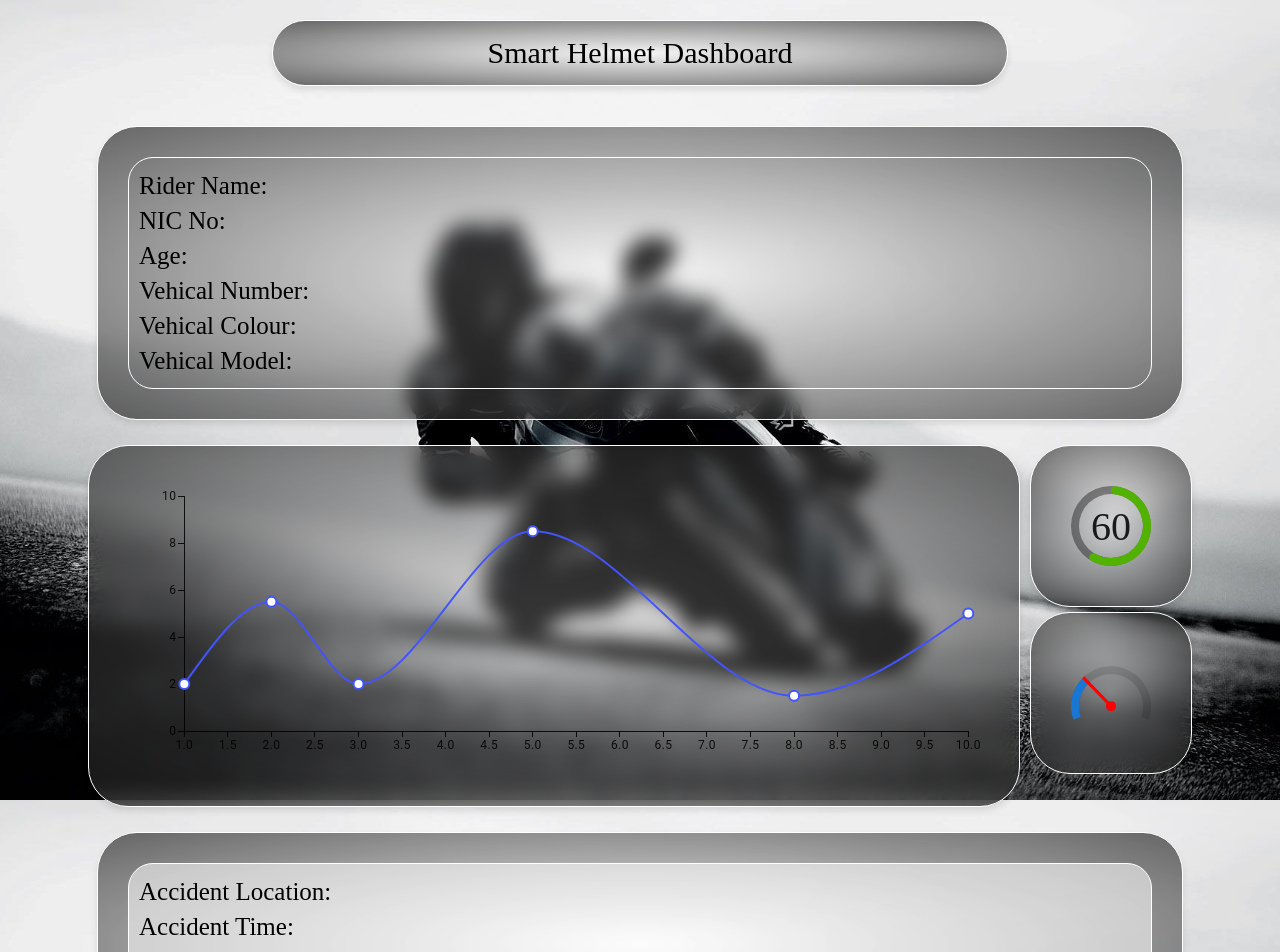
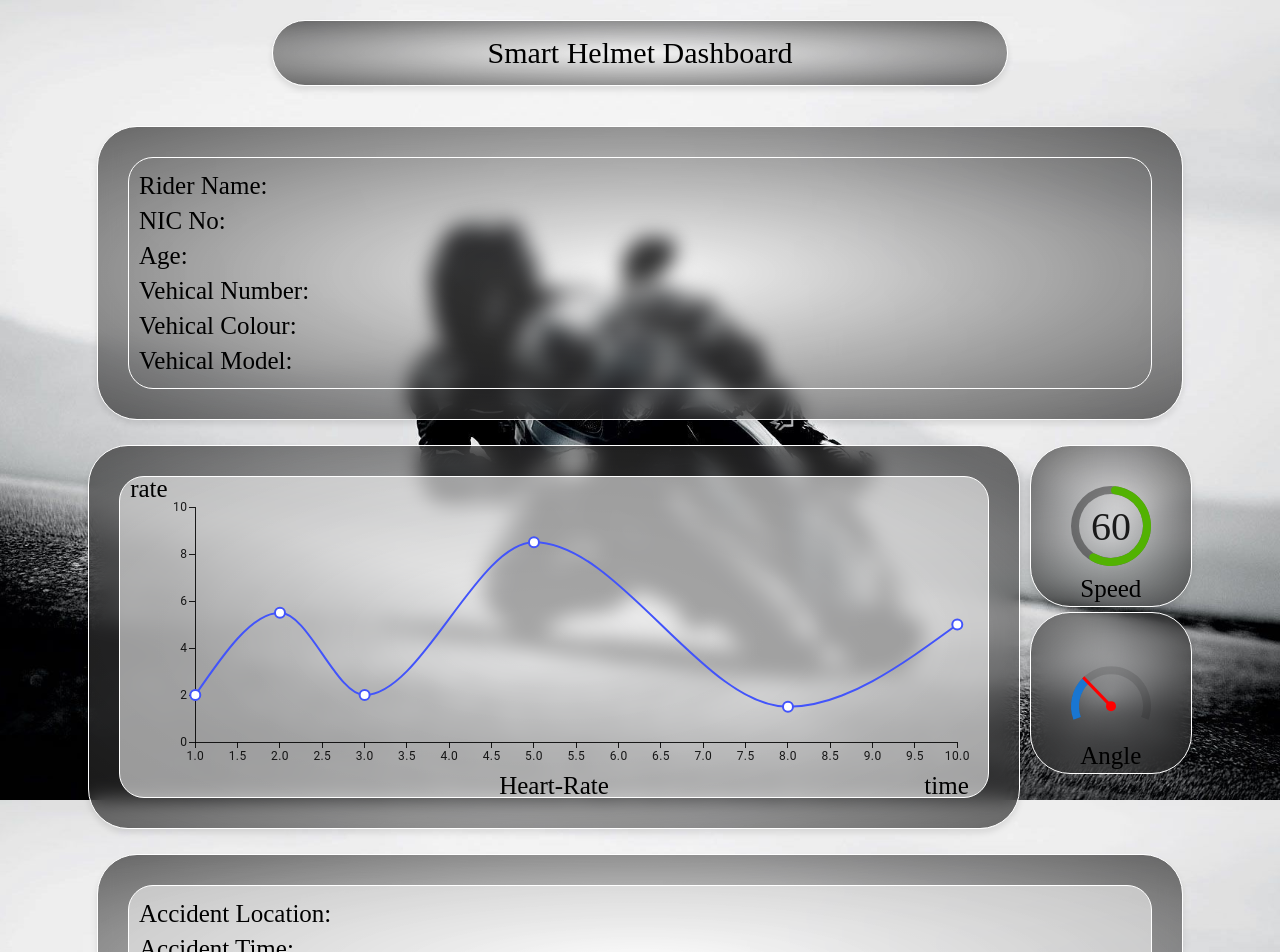
Before and after one commit to uvindusl/HNDSE-IOT-CW-2025, a React (Vite) app in the folder Smart-Helmet-WebSite/: page / in a window 1280 px wide. Shown: the top 952 px of the page. Built offline with nearby package versions, Linux system fonts and the light colour scheme; a web font is replaced by a local one.

Commit message:
adding meter title

```diff
--- a/Smart-Helmet-WebSite/src/Components/AngleMeter.jsx
+++ b/Smart-Helmet-WebSite/src/Components/AngleMeter.jsx
@@ -33,6 +33,7 @@ function GaugePointer() {
 export default function AngleMeter() {
   return (
     <div className="angle-meter-container">
+      <p className="meter-title">Angle</p>
       <GaugeContainer
         width={100}
         height={100}
--- a/Smart-Helmet-WebSite/src/Components/HeartBeatLineChart.jsx
+++ b/Smart-Helmet-WebSite/src/Components/HeartBeatLineChart.jsx
@@ -4,6 +4,10 @@ import { LineChart } from "@mui/x-charts/LineChart";
 function HeartBeatLineChart() {
   return (
     <div className="heart-beat-container">
+      <div className="heart-beat-card">
+        <p className="heart-rate-title">Heart-Rate</p>
+        <p className="heart-rate">rate</p>
+        <p className="heart-rate-time">time</p>
         <LineChart
           xAxis={[{ data: [1, 2, 3, 5, 8, 10] }]}
           series={[
@@ -14,6 +18,7 @@ function HeartBeatLineChart() {
           height={300}
         />
       </div>
+    </div>
   );
 }
 export default HeartBeatLineChart;
--- a/Smart-Helmet-WebSite/src/Components/SpeedMeter.jsx
+++ b/Smart-Helmet-WebSite/src/Components/SpeedMeter.jsx
@@ -10,6 +10,7 @@ const settings = {
 function SpeedMeter() {
   return (
     <div className="speed-meter-container">
+      <p className="meter-title">Speed</p>
       <Gauge
         {...settings}
         cornerRadius="50%"
--- a/Smart-Helmet-WebSite/src/css/App.css
+++ b/Smart-Helmet-WebSite/src/css/App.css
@@ -72,6 +72,31 @@
   margin: 5px;
 }
 
+.heart-beat-card {
+  background-color: #ffffff8e;
+  border: 1px solid white;
+  border-radius: 25px;
+  padding: 10px;
+}
+
+.heart-rate-title {
+  position: absolute;
+  bottom: 0;
+  left: 50%;
+  translate: -50%;
+}
+.heart-rate {
+  position: absolute;
+  top: 0;
+}
+
+.heart-rate-time {
+  position: absolute;
+  bottom: 0;
+  right: 0;
+  padding-right: 50px;
+}
+
 /* Accident Detail Card css */
 .accident-detail-container {
   border-radius: 40px;
@@ -114,6 +139,14 @@
   margin: 5px;
 }
 
+.meter-title {
+  position: absolute;
+  bottom: 0;
+  left: 50%;
+  transform: translate(-50%);
+  margin: 0;
+}
+
 .angle-meter-container {
   border-radius: 40px;
   background-color: rgba(255, 254, 254, 0.212);
```
Lines whose indentation alone changed are shown as unchanged.
